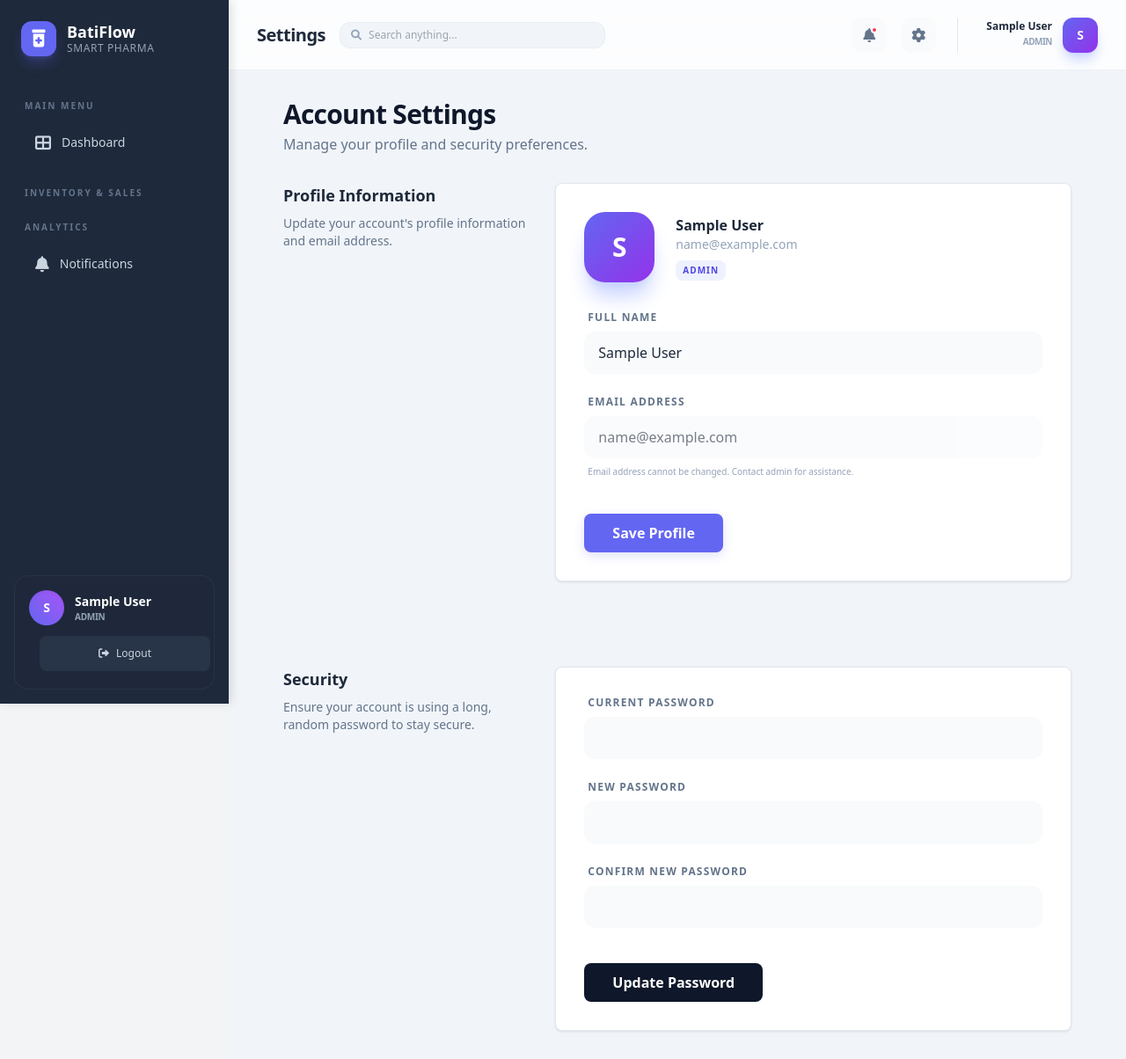
After one commit to bati58/pharmacy-management-system, a PHP site: page /pages/settings.php in a window 1280 px wide. The commit adds this page. Shown: the whole page at 88% size. Run offline with PHP 8.4, Linux system fonts and the light colour scheme; the visitor is signed in with stand-in values (Sample User, id 1); data that the repository does not hold is empty; some libraries are stand-ins or nearby versions.

Commit message:
Updated sales module, API, UI, and added settings page

```diff
--- a/backend/routes/web.php
+++ b/backend/routes/web.php
@@ -18,6 +18,8 @@ $routes = [
     'POST /auth/register' => ['AuthController', 'register'],
     'POST /auth/reset-password' => ['AuthController', 'resetPassword'],
     'POST /auth/activate-invitation' => ['AuthController', 'activateInvitation'],
+    'POST /auth/update-profile' => ['AuthController', 'updateProfile'],
+    'POST /auth/change-password' => ['AuthController', 'changePassword'],
     'GET /branches' => ['BranchController', 'index'],
     'GET /branches/{id}' => ['BranchController', 'show'],
     'POST /branches' => ['BranchController', 'create'],
--- a/frontend/assets/css/style.css
+++ b/frontend/assets/css/style.css
@@ -314,6 +314,63 @@ tr:hover td {
     animation: slideUp 0.5s ease forwards;
 }
 
+/* Print Styles */
+@media print {
+    .sidebar,
+    header,
+    .mobile-menu-btn,
+    .flex-1.w-full.overflow-hidden, /* Hide the table column */
+    .btn-premium,
+    #confirmModal,
+    #toast-container,
+    .main-content > div:first-child > div:first-child { /* Hide page headers */
+        display: none !important;
+    }
+
+    body {
+        background: white !important;
+        margin: 0;
+        padding: 0;
+    }
+
+    .main-content {
+        margin-left: 0 !important;
+        padding: 0 !important;
+        background: white !important;
+    }
+
+    #saleDetailsPanel {
+        display: block !important;
+        position: static !important;
+        width: 100% !important;
+        box-shadow: none !important;
+        border: none !important;
+        padding: 0 !important;
+        margin: 0 !important;
+    }
+
+    .card {
+        box-shadow: none !important;
+        border: none !important;
+    }
+
+    #detailContent {
+        margin-top: 20px;
+    }
+
+    /* Keep the total card readable in BW */
+    .bg-indigo-600 {
+        background-color: #f1f5f9 !important;
+        color: #0f172a !important;
+        border: 1px solid #e2e8f0 !important;
+        box-shadow: none !important;
+    }
+
+    .bg-indigo-600 * {
+        color: #0f172a !important;
+    }
+}
+
 /* Pulse for alerts */
 @keyframes pulse-soft {
     0%, 100% { opacity: 1; }
--- a/frontend/assets/js/api.js
+++ b/frontend/assets/js/api.js
@@ -49,6 +49,8 @@ const API = {
     logout: () => apiRequest('/auth/logout', 'POST'),
     resetPassword: (email) => apiRequest('/auth/reset-password', 'POST', { email }),
     activateInvitation: (data) => apiRequest('/auth/activate-invitation', 'POST', data),
+    updateProfile: (data) => apiRequest('/auth/update-profile', 'POST', data),
+    changePassword: (data) => apiRequest('/auth/change-password', 'POST', data),
 
     // Branches
     getBranches: () => apiRequest('/branches'),
--- a/frontend/includes/navbar.php
+++ b/frontend/includes/navbar.php
@@ -20,7 +20,7 @@
                     <i class="fas fa-bell"></i>
                     <span class="absolute top-2.5 right-2.5 w-2 h-2 bg-rose-500 rounded-full border-2 border-white"></span>
                 </button>
-                <button class="w-10 h-10 rounded-xl bg-slate-50 flex items-center justify-center text-slate-500 hover:bg-indigo-50 hover:text-indigo-600 transition-all duration-200">
+                <button onclick="location.href='settings.php'" class="w-10 h-10 rounded-xl bg-slate-50 flex items-center justify-center text-slate-500 hover:bg-indigo-50 hover:text-indigo-600 transition-all duration-200">
                     <i class="fas fa-cog"></i>
                 </button>
             </div>
--- a/frontend/pages/sales.php
+++ b/frontend/pages/sales.php
@@ -73,10 +73,10 @@ include '../includes/sidebar.php';
                 </div>
 
                 <div class="mt-8 pt-6 border-t border-slate-100 flex gap-3">
-                    <button class="flex-1 btn-premium bg-slate-100 text-slate-600">
+                    <button id="printBtn" onclick="printInvoice()" class="flex-1 btn-premium bg-slate-100 text-slate-600">
                         <i class="fas fa-print"></i> Print
                     </button>
-                    <button class="flex-1 btn-premium btn-premium-primary">
+                    <button id="pdfBtn" onclick="downloadPDF()" class="flex-1 btn-premium btn-premium-primary">
                         <i class="fas fa-download"></i> PDF
                     </button>
                 </div>
--- /dev/null
+++ b/frontend/pages/settings.php
@@ -0,0 +1,143 @@
+<?php
+session_start();
+if (!isset($_SESSION['user_id'])) {
+    header('Location: auth/login.php');
+    exit;
+}
+include '../includes/header.php';
+include '../includes/sidebar.php';
+?>
+<?php include '../includes/navbar.php'; ?>
+
+<div class="animate-fade-in max-w-4xl mx-auto">
+    <div class="mb-8">
+        <h2 class="text-3xl font-extrabold text-slate-900 tracking-tight">Account Settings</h2>
+        <p class="text-slate-500 mt-1 font-medium">Manage your profile and security preferences.</p>
+    </div>
+
+    <div class="grid grid-cols-1 md:grid-cols-3 gap-8">
+        <!-- Profile Column -->
+        <div class="md:col-span-1">
+            <h3 class="text-lg font-bold text-slate-800 mb-2">Profile Information</h3>
+            <p class="text-sm text-slate-500">Update your account's profile information and email address.</p>
+        </div>
+
+        <div class="md:col-span-2">
+            <div class="card p-8">
+                <form id="profileForm" class="space-y-6">
+                    <div class="flex items-center gap-6 mb-8">
+                        <div class="w-20 h-20 rounded-3xl bg-gradient-to-br from-indigo-500 to-purple-600 shadow-xl shadow-indigo-200 flex items-center justify-center text-white font-bold text-3xl">
+                            <?php echo strtoupper(substr($_SESSION['name'] ?? 'U', 0, 1)); ?>
+                        </div>
+                        <div>
+                            <p class="font-bold text-slate-800"><?php echo htmlspecialchars($_SESSION['name']); ?></p>
+                            <p class="text-sm text-slate-400"><?php echo htmlspecialchars($_SESSION['email'] ?? 'No email set'); ?></p>
+                            <span class="inline-block mt-2 px-2 py-1 bg-indigo-50 text-indigo-600 text-[10px] font-black uppercase tracking-widest rounded-lg">
+                                <?php echo str_replace('_', ' ', $_SESSION['role']); ?>
+                            </span>
+                        </div>
+                    </div>
+
+                    <div>
+                        <label class="block text-xs font-bold text-slate-500 uppercase tracking-widest mb-2 px-1">Full Name</label>
+                        <input type="text" id="profileName" value="<?php echo htmlspecialchars($_SESSION['name']); ?>" class="w-full px-4 py-3 bg-slate-50 border-slate-200 rounded-xl focus:ring-4 focus:ring-indigo-500/10 focus:border-indigo-500 transition-all font-medium" required>
+                    </div>
+
+                    <div>
+                        <label class="block text-xs font-bold text-slate-500 uppercase tracking-widest mb-2 px-1">Email Address</label>
+                        <input type="email" id="profileEmail" value="<?php echo htmlspecialchars($_SESSION['email'] ?? ''); ?>" class="w-full px-4 py-3 bg-slate-50 border-slate-200 rounded-xl opacity-60 cursor-not-allowed font-medium" disabled>
+                        <p class="text-[10px] text-slate-400 mt-2 px-1">Email address cannot be changed. Contact admin for assistance.</p>
+                    </div>
+
+                    <div class="pt-4">
+                        <button type="submit" class="btn-premium btn-premium-primary px-8">Save Profile</button>
+                    </div>
+                </form>
+            </div>
+        </div>
+
+        <div class="col-span-full border-t border-slate-100 my-4"></div>
+
+        <!-- Security Column -->
+        <div class="md:col-span-1">
+            <h3 class="text-lg font-bold text-slate-800 mb-2">Security</h3>
+            <p class="text-sm text-slate-500">Ensure your account is using a long, random password to stay secure.</p>
+        </div>
+
+        <div class="md:col-span-2">
+            <div class="card p-8">
+                <form id="passwordForm" class="space-y-6">
+                    <div>
+                        <label class="block text-xs font-bold text-slate-500 uppercase tracking-widest mb-2 px-1">Current Password</label>
+                        <input type="password" id="currentPassword" class="w-full px-4 py-3 bg-slate-50 border-slate-200 rounded-xl focus:ring-4 focus:ring-indigo-500/10 focus:border-indigo-500 transition-all font-medium" required>
+                    </div>
+
+                    <div>
+                        <label class="block text-xs font-bold text-slate-500 uppercase tracking-widest mb-2 px-1">New Password</label>
+                        <input type="password" id="newPassword" class="w-full px-4 py-3 bg-slate-50 border-slate-200 rounded-xl focus:ring-4 focus:ring-indigo-500/10 focus:border-indigo-500 transition-all font-medium" required>
+                    </div>
+
+                    <div>
+                        <label class="block text-xs font-bold text-slate-500 uppercase tracking-widest mb-2 px-1">Confirm New Password</label>
+                        <input type="password" id="confirmPassword" class="w-full px-4 py-3 bg-slate-50 border-slate-200 rounded-xl focus:ring-4 focus:ring-indigo-500/10 focus:border-indigo-500 transition-all font-medium" required>
+                    </div>
+
+                    <div class="pt-4">
+                        <button type="submit" class="btn-premium bg-slate-900 text-white hover:bg-slate-800 px-8">Update Password</button>
+                    </div>
+                </form>
+            </div>
+        </div>
+    </div>
+</div>
+
+<script src="../assets/js/utils.js"></script>
+<script src="../assets/js/api.js"></script>
+<script>
+    // Profile Update
+    document.getElementById('profileForm').addEventListener('submit', async (e) => {
+        e.preventDefault();
+        const name = document.getElementById('profileName').value;
+        try {
+            const res = await API.updateProfile({ name });
+            if (res.success) {
+                showToast('Profile updated successfully');
+                setTimeout(() => location.reload(), 1000);
+            } else {
+                showToast(res.message, 'error');
+            }
+        } catch (err) {
+            showToast('Failed to update profile', 'error');
+        }
+    });
+
+    // Password Update
+    document.getElementById('passwordForm').addEventListener('submit', async (e) => {
+        e.preventDefault();
+        const currentPassword = document.getElementById('currentPassword').value;
+        const newPassword = document.getElementById('newPassword').value;
+        const confirmPassword = document.getElementById('confirmPassword').value;
+
+        if (newPassword !== confirmPassword) {
+            showToast('New passwords do not match', 'error');
+            return;
+        }
+
+        try {
+            const res = await API.changePassword({
+                current_password: currentPassword,
+                new_password: newPassword
+            });
+            if (res.success) {
+                showToast('Password changed successfully');
+                e.target.reset();
+            } else {
+                showToast(res.message, 'error');
+            }
+        } catch (err) {
+            showToast('Failed to change password', 'error');
+        }
+    });
+</script>
+
+<?php include '../includes/footer.php'; ?>
```
Also changed, not shown: backend/controllers/AuthController.php (+68 -2 lines), frontend/assets/js/sales.js (+10 -0 lines), scratch/fix_invitations_table.php (added, +8 -0 lines).
